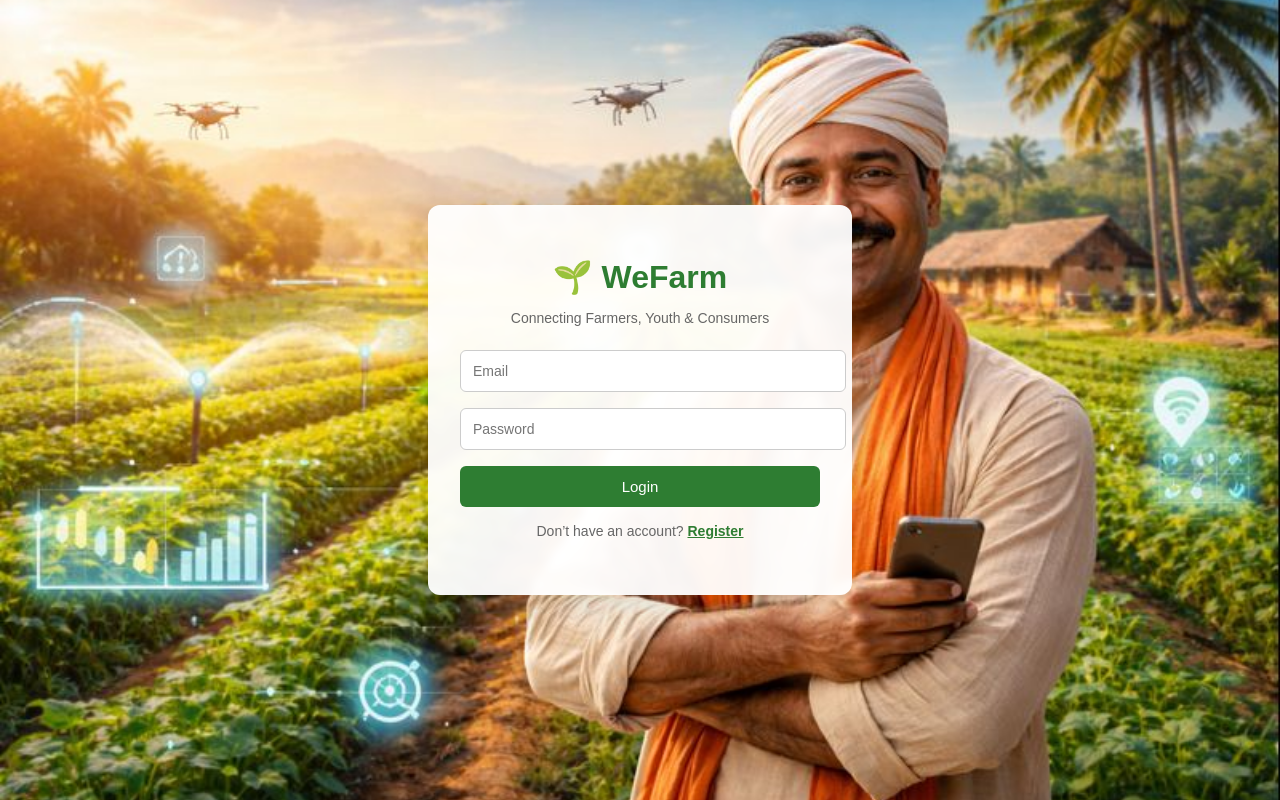
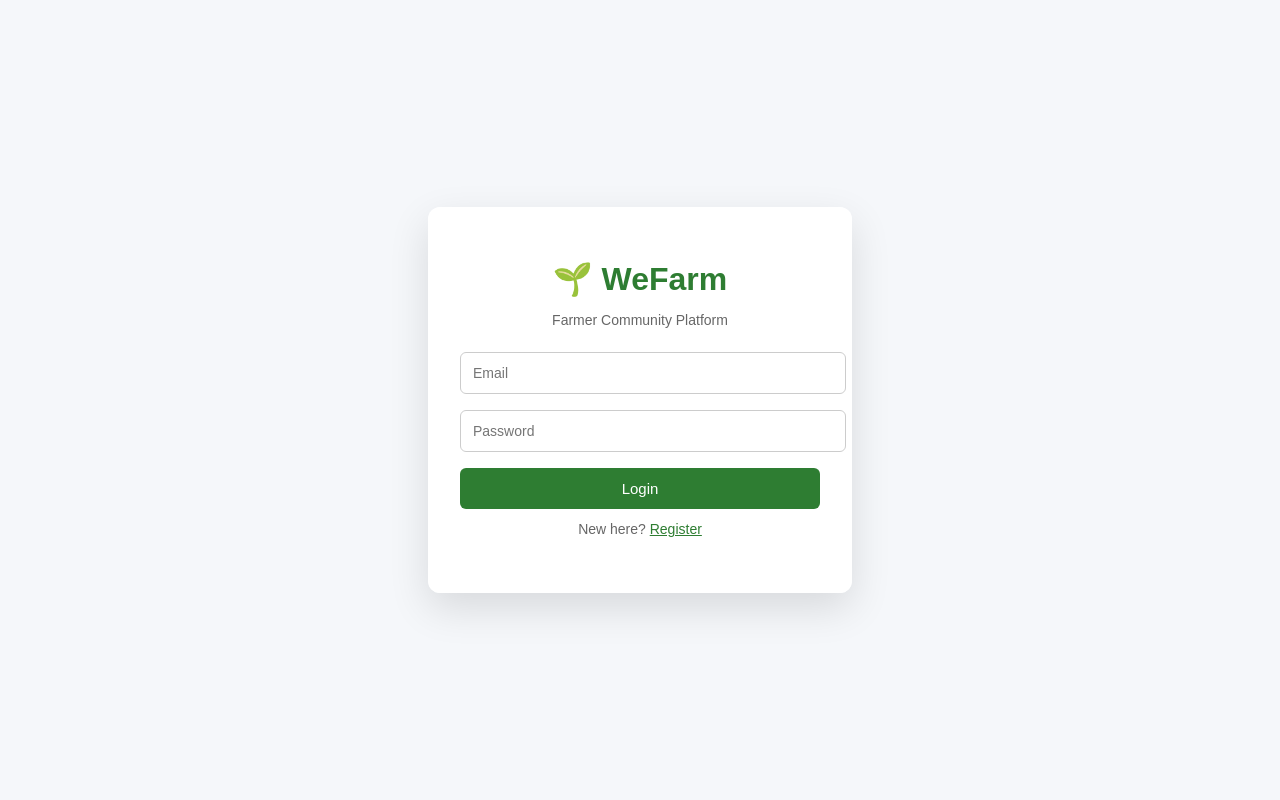
Before and after one commit to abhinav3204l/We-Farm, a React (Create React App) app in the folder frontend/: page / in a window 1280 px wide. Built offline with nearby package versions, Linux system fonts and the light colour scheme.

Commit message:
Fix login session persistence

```diff
--- a/frontend/src/pages/Login.js
+++ b/frontend/src/pages/Login.js
@@ -1,53 +1,53 @@
 import React, { useState } from "react";
-import axios from "axios";
+import API from "../api";
 import "./Login.css";
-import bg from "../assets/farmer-bg.jpg";
 
 function Login() {
   const [email, setEmail] = useState("");
   const [password, setPassword] = useState("");
+  const [loading, setLoading] = useState(false);
 
-  const handleLogin = async () => {
+  const handleLogin = async (e) => {
+    e.preventDefault();
+
     if (!email || !password) {
       alert("Please enter email and password");
       return;
     }
 
     try {
-      const res = await axios.post(
-        "http://localhost:5000/api/auth/login",
-        { email, password }
-      );
+      setLoading(true);
 
-      // Save token in browser
+      const res = await API.post("/auth/login", {
+        email,
+        password,
+      });
+
+      // 🔐 SAVE LOGIN SESSION
       localStorage.setItem("token", res.data.token);
       localStorage.setItem("role", res.data.role);
 
-      alert("Login successful!");
-
+      // 🚀 REDIRECT BASED ON ROLE
       if (res.data.role === "farmer") {
         window.location.href = "/farmer";
       } else {
         window.location.href = "/dashboard";
       }
-
-
-      // later we will redirect to dashboard
-      // window.location.href = "/dashboard";
-    } catch (error) {
+    } catch (err) {
+      console.error(err);
       alert("Invalid email or password");
+    } finally {
+      setLoading(false);
     }
   };
 
   return (
-    <div
-      className="login-container"
-      style={{ backgroundImage: `url(${bg})` }}
-    >
+    <div className="login-container">
       <div className="login-card">
         <h1>🌱 WeFarm</h1>
-        <p>Connecting Farmers, Youth & Consumers</p>
+        <p>Farmer Community Platform</p>
 
+        <form onSubmit={handleLogin}>
           <input
             type="email"
             placeholder="Email"
@@ -62,14 +62,14 @@
             onChange={(e) => setPassword(e.target.value)}
           />
 
-        <button onClick={handleLogin}>Login</button>
+          <button type="submit" disabled={loading}>
+            {loading ? "Logging in..." : "Login"}
+          </button>
+        </form>
 
-        <p style={{ marginTop: "16px", fontSize: "14px" }}>
-          Don’t have an account?{" "}
-          <a
-            href="/register"
-            style={{ color: "#2e7d32", fontWeight: "bold" }}
-          >
+        <p style={{ marginTop: "12px", fontSize: "14px" }}>
+          New here?{" "}
+          <a href="/register" style={{ color: "#2e7d32" }}>
             Register
           </a>
         </p>
```
Also changed, not shown: 1 other file (tests, documents, lock files or other folders). Lines whose indentation alone changed are shown as unchanged.
